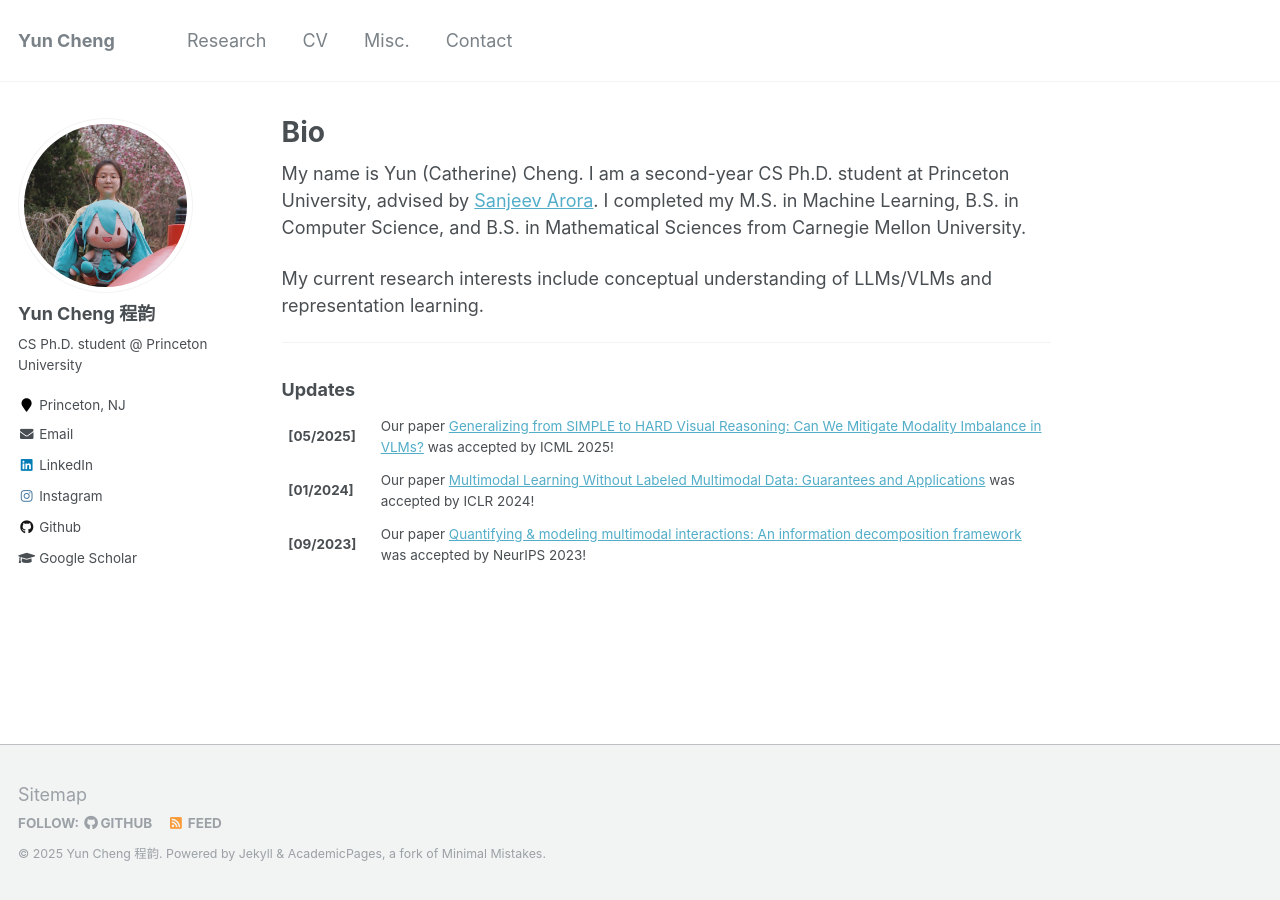
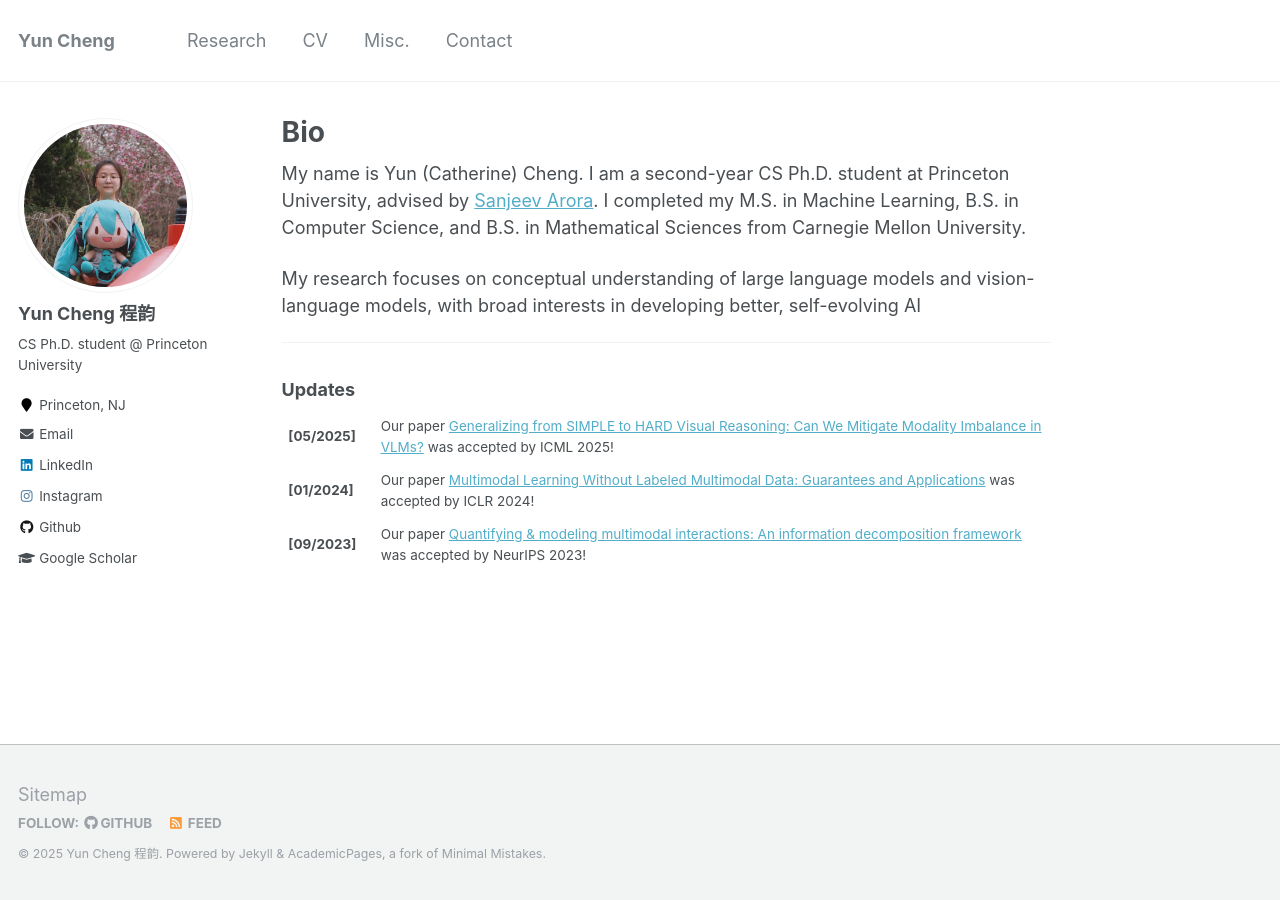
Before and after one commit to kapikantzari/kapikantzari.github.io, a Jekyll site: the page built from _pages/bio.md, in a window 1280 px wide. Built offline with Jekyll 4.4.1, drawn with Linux system fonts in a browser that asks for light colours.

Commit message:
07/14 update

```diff
--- a/_pages/bio.md
+++ b/_pages/bio.md
@@ -10,7 +10,7 @@ redirect_from:
 {% include base_path %}
 My name is Yun (Catherine) Cheng. I am a second-year CS Ph.D. student at Princeton University, advised by [Sanjeev Arora](https://www.cs.princeton.edu/~arora/). I completed my M.S. in Machine Learning, B.S. in Computer Science, and B.S. in Mathematical Sciences from Carnegie Mellon University.
 
-My current research interests include conceptual understanding of LLMs/VLMs and representation learning.
+My research focuses on conceptual understanding of large language models and vision-language models, with broad interests in developing better, self-evolving AI
 
 <hr>
 
```
